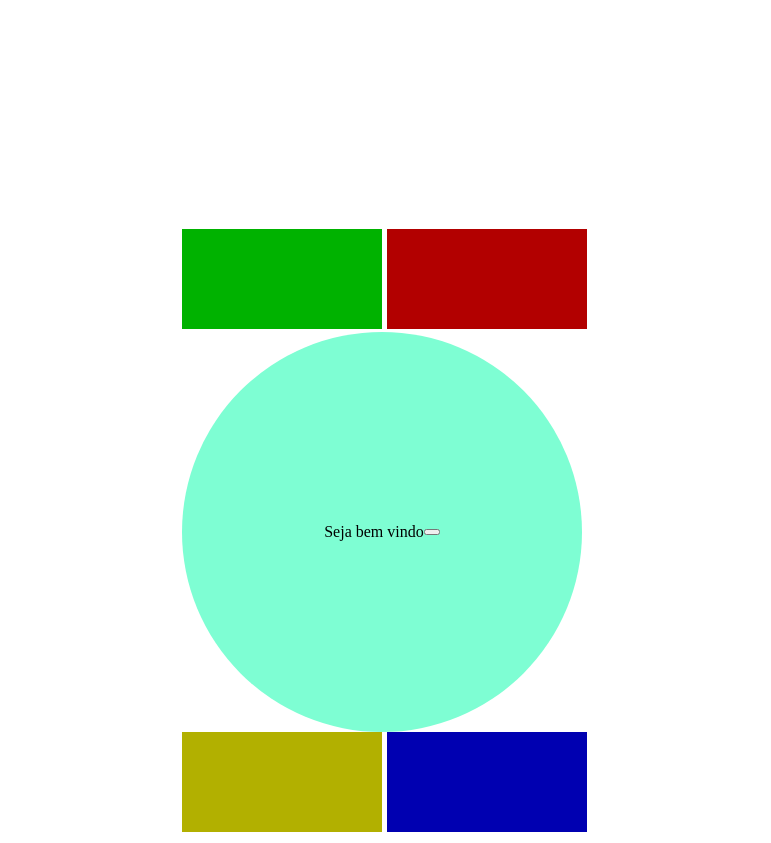
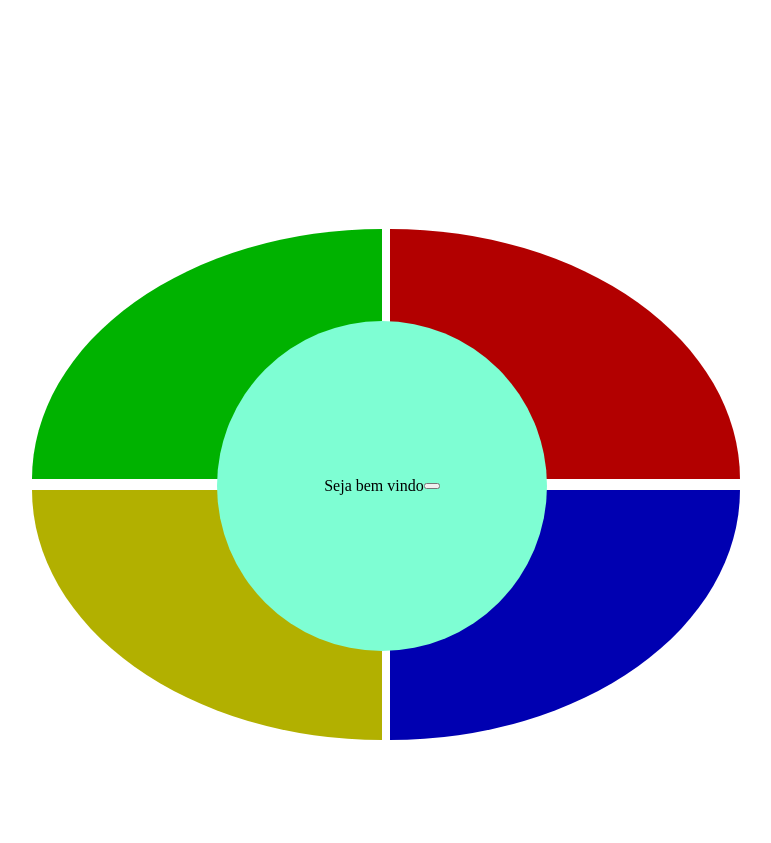
Before and after one commit to Kenzie-Academy-Brasil-Developers/noturno-entrega_dupla-s6-jogo_genius-CaioMarinho2, a plain HTML site: page index.html in a window 1280 px wide. Shown: the part 79-922 px from the top of the page, without its empty margins (258-1029 px from the left). After the commit the page ends 830 px from the top, so only its background shows below. Drawn offline with Linux system fonts and the light colour scheme.

Commit message:
finalização da esilização dos botões

```diff
--- a/style.css
+++ b/style.css
@@ -13,42 +13,50 @@ section{
 }
 
 .topButtons{
-    height: 100px;
-    width: 200px;
+    height: 250px;
+    width: 350px;
     border: none;
-    margin-left: 5px;
+    margin-left: 8px;
+
 
 }
 
 #meio{
     background-color: #7EFED3;
     border-radius:100% ;
-    width: 400px;
-    height: 400px;
+    width: 330px;
+    height: 330px;
     display: flex;
     justify-content: center;
     align-items: center;
+    position: absolute;
 }
 .botonButtons{
-    height: 100px;
-    width: 200px;
+    height: 250px;
+    width: 350px;
     border: none;
-    margin-left: 5px;
-
+    margin-left: 8px;
+    margin-top: 8px;
 }
 
 #greenButton{
     background-color: #00B200;
+
+    border-top-left-radius: 100%;
 }
 
 #redButton{
     background-color: #B20000;
+    border-top-right-radius: 100%;
 }
 
 #yellowButton{
     background-color: #B2B000;
+    border-bottom-left-radius: 100%;
 }
 
 #blueButton{
     background-color: #0000B1;
+    border-bottom-right-radius: 100%;
+
 }
```
